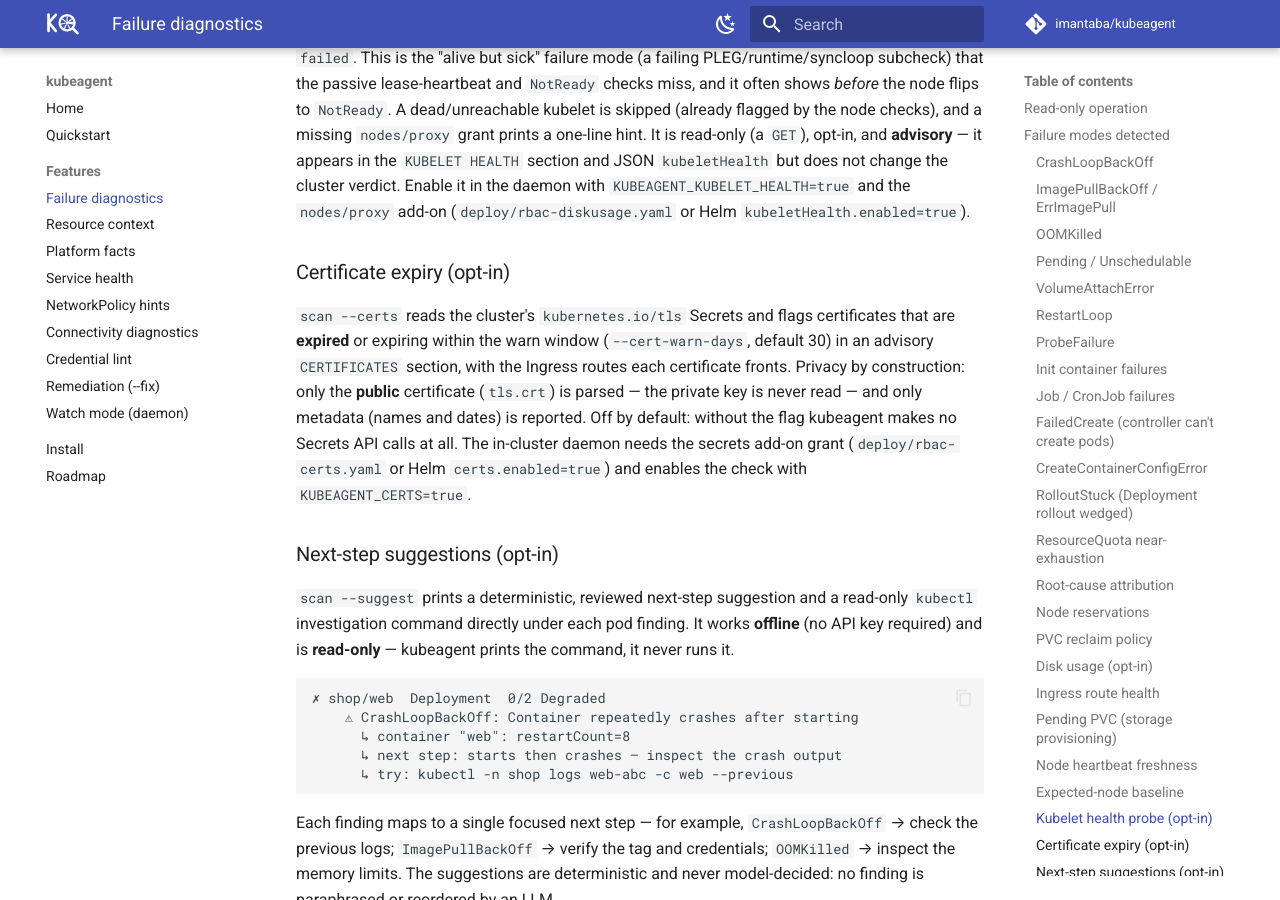
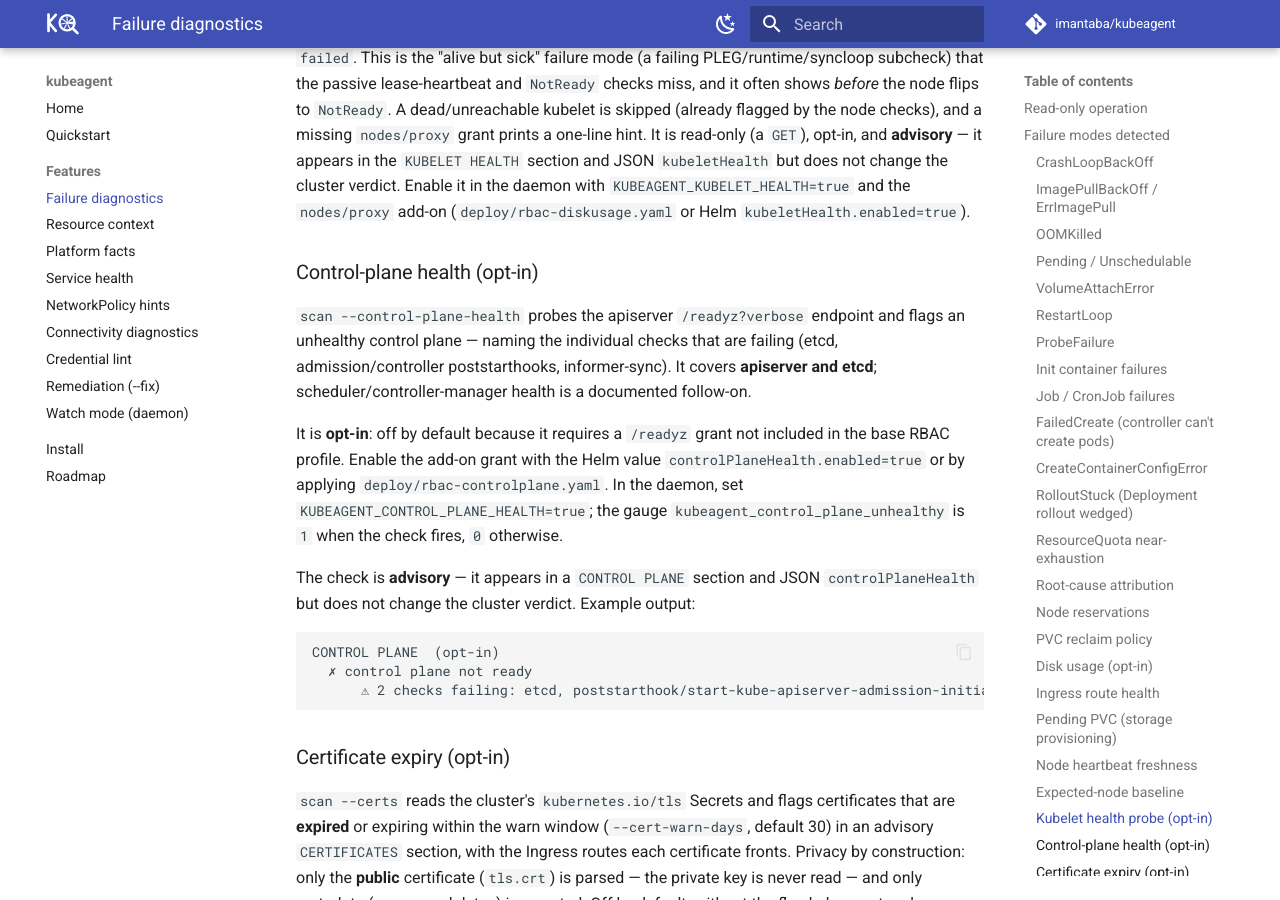
Before and after one commit to imantaba/kubeagent, an MkDocs documentation site: the page built from website/docs/features/diagnostics.md, in a window 1280 px wide and 900 px high, scrolled down 7937 px. Built offline with MkDocs 1.6.1 and Material for MkDocs 9.7.7, drawn with Linux system fonts in a browser that asks for light colours; comment, search, counter and statistics services are not loaded.

Commit message:
docs: document the --control-plane-health check

````diff
--- a/website/docs/features/diagnostics.md
+++ b/website/docs/features/diagnostics.md
@@ -341,6 +341,31 @@ opt-in, and **advisory** — it appears in the `KUBELET HEALTH` section and JSON
 with `KUBEAGENT_KUBELET_HEALTH=true` and the `nodes/proxy` add-on
 (`deploy/rbac-diskusage.yaml` or Helm `kubeletHealth.enabled=true`).
 
+### Control-plane health (opt-in)
+
+`scan --control-plane-health` probes the apiserver `/readyz?verbose` endpoint
+and flags an unhealthy control plane — naming the individual checks that are
+failing (etcd, admission/controller poststarthooks, informer-sync). It covers
+**apiserver and etcd**; scheduler/controller-manager health is a documented
+follow-on.
+
+It is **opt-in**: off by default because it requires a `/readyz` grant not
+included in the base RBAC profile. Enable the add-on grant with the Helm value
+`controlPlaneHealth.enabled=true` or by applying
+`deploy/rbac-controlplane.yaml`. In the daemon, set
+`KUBEAGENT_CONTROL_PLANE_HEALTH=true`; the gauge
+`kubeagent_control_plane_unhealthy` is `1` when the check fires, `0`
+otherwise.
+
+The check is **advisory** — it appears in a `CONTROL PLANE` section and JSON
+`controlPlaneHealth` but does not change the cluster verdict. Example output:
+
+```text
+CONTROL PLANE  (opt-in)
+  ✗ control plane not ready
+      ⚠ 2 checks failing: etcd, poststarthook/start-kube-apiserver-admission-initializer
+```
+
 ### Certificate expiry (opt-in)
 
 `scan --certs` reads the cluster's `kubernetes.io/tls` Secrets and flags
````
Also changed, not shown: website/docs/roadmap.md (+10 -0 lines), CHANGELOG.md, README.md.
